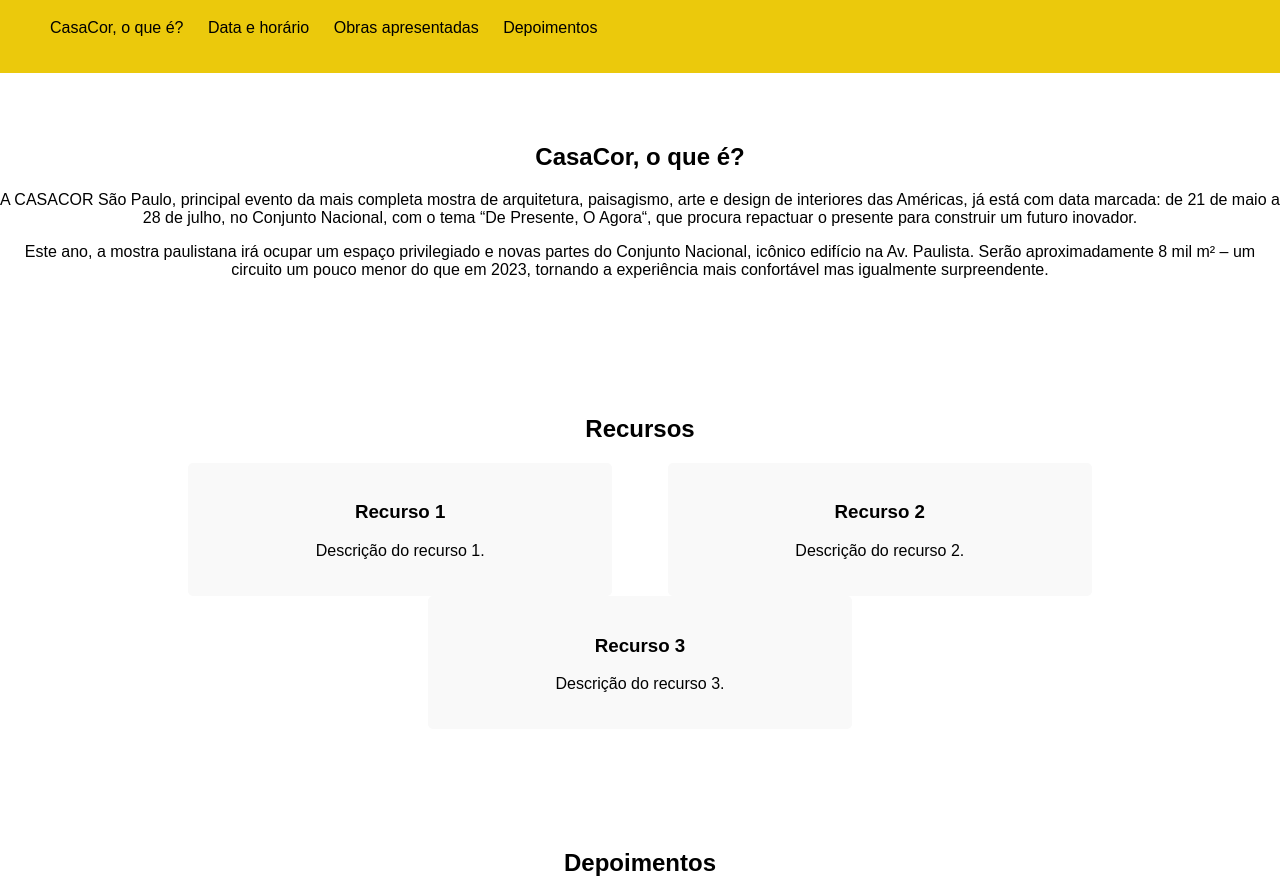
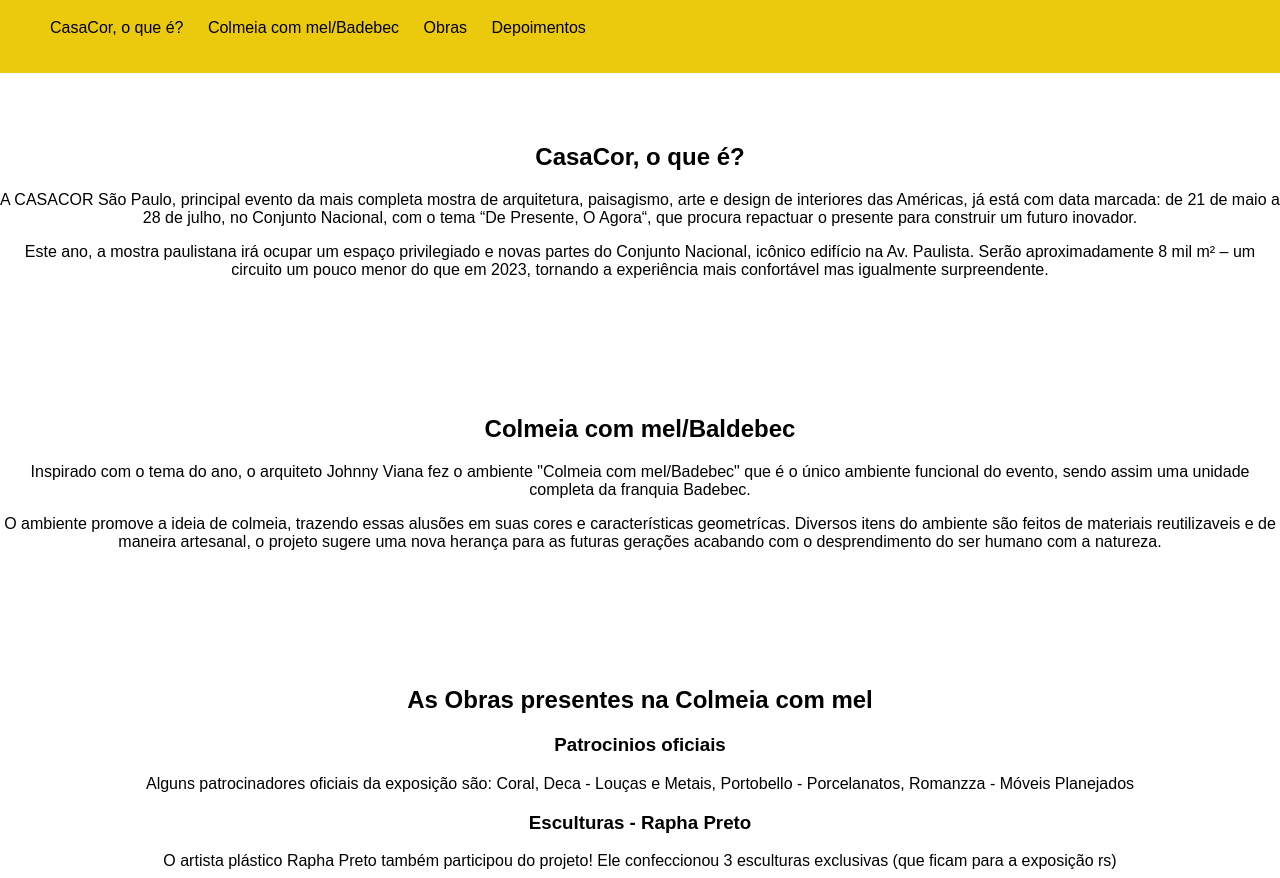
Before and after one commit to nandamyrita/ComeiaMel, a plain HTML site: page index.html in a window 1280 px wide. Shown: the part 81-959 px from the top of the page. Drawn offline with Linux system fonts and the light colour scheme.

Commit message:
Update index.html

```diff
--- a/index.html
+++ b/index.html
@@ -12,8 +12,8 @@
         <nav>
             <ul>
                 <li><a href="#resumo">CasaCor, o que é?</a></li>
-                <li><a href="#datahora">Data e horário</a></li>
-                <li><a href="#obras">Obras apresentadas</a></li>
+                <li><a href="#colmeia">Colmeia com mel/Badebec</a></li>
+                <li><a href="#obras">Obras</a></li>
                 <li><a href="#depoimentos">Depoimentos</a></li>
             </ul>
         </nav>
@@ -23,22 +23,27 @@
         <p>A CASACOR São Paulo, principal evento da mais completa mostra de arquitetura, paisagismo, arte e design de interiores das Américas, já está com data marcada: de 21 de maio a 28 de julho, no Conjunto Nacional, com o tema “De Presente, O Agora“, que procura repactuar o presente para construir um futuro inovador.</p>
         <p> Este ano, a mostra paulistana irá ocupar um espaço privilegiado e novas partes do Conjunto Nacional, icônico edifício na Av. Paulista. Serão aproximadamente 8 mil m² – um circuito um pouco menor do que em 2023, tornando a experiência mais confortável mas igualmente surpreendente.</p>
     </section>
-    <section id="datahora">
-        <h2>Recursos</h2>
-        <div class="recurso">
-            <h3>Recurso 1</h3>
-            <p>Descrição do recurso 1.</p>
+    <section id="colmeia">
+        <h2>Colmeia com mel/Baldebec</h2>
+        <p>Inspirado com o tema do ano, o arquiteto Johnny Viana fez o ambiente "Colmeia com mel/Badebec" que é o único ambiente funcional do evento, sendo assim uma unidade completa da franquia Badebec.</p>
+        <p>O ambiente promove a ideia de colmeia, trazendo essas alusões em suas cores e características geometrícas. Diversos itens do ambiente são feitos de materiais reutilizaveis e de maneira artesanal, o projeto sugere uma nova herança para as futuras gerações acabando com o desprendimento do ser humano com a natureza. </p>
+    </section>
+    <section id="obras">
+        <h2>As Obras presentes na Colmeia com mel</h2>
+        <div class="patrocinio">
+            <h3>Patrocinios oficiais</h3>
+            <p>Alguns patrocinadores oficiais da exposição são: Coral, Deca - Louças e Metais, Portobello - Porcelanatos, Romanzza - Móveis Planejados</p>
         </div>
-        <div class="recurso">
-            <h3>Recurso 2</h3>
-            <p>Descrição do recurso 2.</p>
+        <div class="esculturas">
+            <h3>Esculturas - Rapha Preto</h3>
+            <p>O artista plástico Rapha Preto também participou do projeto! Ele confeccionou 3 esculturas exclusivas (que ficam para a exposição rs)</p>
         </div>
-        <div class="recurso">
-            <h3>Recurso 3</h3>
-            <p>Descrição do recurso 3.</p>
+        <div class="geraldo">
+            <h3>Macramê - Geraldo Caraca</h3>
+            <p>Artesão e autodidata, o Geraldo Caraca fez uma peça exclusiva para a nossa Colmeia! </p>
         </div>
     </section>
-    <section id="obras">
+    <section id="depoimentos">
         <h2>Depoimentos</h2>
         <div class="depoimento">
             <p>"Um depoimento de um cliente satisfeito."</p>
```
